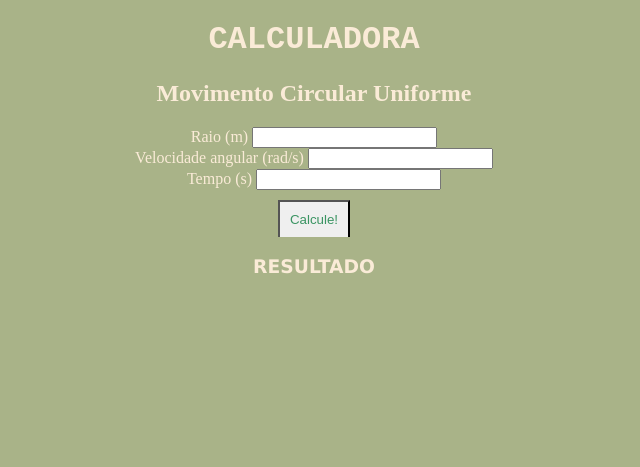
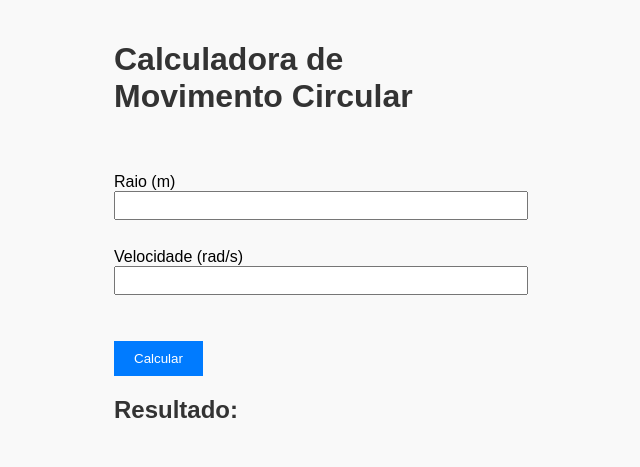
Before and after one commit to isabellafriedrich/cal, a plain HTML site: page index.html in a window 1280 px wide. Shown: the whole page, without its empty margins (326-966 px from the left). Drawn offline with Linux system fonts and the light colour scheme.

Commit message:
Add files via upload

```diff
--- a/index.html
+++ b/index.html
@@ -2,35 +2,40 @@
 <html lang="pt-br">
 <head>
     <meta charset="UTF-8">
-    <meta http-equiv="X-UA-Compatible" content="IE=edge">
-    <meta name="viewport" content="width=device-width, initial-scale=1.0">
-    <title>Calculadora de Movimento Circular Uniforme</title>
-    <link rel="stylesheet" href="style.css">
-    <script src="script.js"></script>
+    <meta name="viewport" content="width=device-width, initial-scale=1.0"> <!--Define a configuração da viewport para dispositivos móveis.-->
+    <script src="script.js"></script> <!-- Inclui o arquivo "script.js". -->
+    <link rel="stylesheet" href="style.css"> <!-- Vincula o arquivo "style.css". -->
+    <title>Calculadora de Movimento Circular</title> <!-- Define o título da página exibido na aba do navegador. -->
 </head>
+
 <body>
-    <h1>CALCULADORA</h1>
-    <h2>Movimento Circular Uniforme</h2>
-    <form action="#" method="post"  id="formulario">
+    <h1>Calculadora de Movimento Circular</h1> <!-- Título principal da página. -->
 
-    <div class="R" id="R">
-       <label for="raio">Raio (m)        <input type="number"></label>
+    <br> <!-- Espaço. -->
+    <br>
+
+    <div class="r"> <!-- Separa uma classe para r (raio). -->
+        <label for="raio">Raio (m)<input type="number" name="raio"></label>
+        <!-- Um campo de entrada de número para inserir o raio. -->
     </div>
 
-    <div class="ω" id="ω">
-       <label for="velocidadeAngular">Velocidade angular (rad/s)        <input type="number"></label>
+    <br>
+
+    <div class="v"> <!-- Separa uma classe para v (velocidade). -->
+        <label for="velocidade">Velocidade (rad/s)<input type="number" name="velocidade"></label>
+        <!-- Um campo de entrada de número para inserir a velocidade. -->
     </div>
 
-    <div class="T" id="T">
-        <label for="tempo">Tempo (s)        <input type="number"></label>
-    </div>
+    <br>
+    <br>
 
-     <button type="button"   id="calcular">Calcule!</button>
-    </form>
+    <button class="botao" type="button" onclick="calcular()">Calcular</button>
+    <!-- Um botão que chama a função "calcular" quando clicado. -->
+    <!-- onclick: executa determinada funcionalidade quando um botão é clicado.. -->
 
-    <div>
-        <h3>RESULTADO</h3>
-        <p id="resultado"></p>
-    </div>
+    <br>
+
+    <h2>Resultado:</h2> <!-- Título secundário para o resultado. -->
+    <p id="aceleracaoCentripeta"></p> <!-- Um parágrafo com um ID "aceleracaoCentripeta" para exibir o resultado. -->
 </body>
 </html>
--- a/script.js
+++ b/script.js
@@ -1,16 +1,17 @@
 function calcular() {
-    const R = Number(document.querySelector("#raio").value); // Raio
-    const ω = Number(document.querySelector("#velocidadeAngular").value); // Velocidade Angular
-    const T = Number(document.querySelector("#tempo").value); // Tempo
+    // Obtém o valor do raio do elemento de entrada.
+    // A função parseFloat analisa um argumento (convertendo-o para uma string primeiro caso necessário) e retorna um número de ponto flutuante (número decimal).
+    // Document.querySelector: Retorna o primeiro elemento dentro do documento.
+    const r = parseFloat(document.querySelector("input[name='raio']").value);
 
-    const v = ω * R ; // Velocidade
-    const a = ω / T ;  // Aceleração
+    // Obtém o valor da velocidade do elemento de entrada.
+    const v = parseFloat(document.querySelector("input[name='velocidade']").value);
 
-    document.querySelector("#velocidadefinal").textContent = "Velocidade:" + y.toFixed(2);
-    document.querySelector("#aceleração").textContent = "Aceleração: " + x.toFixed(2);
+    // Calcula a aceleração centrípeta usando a fórmula A = r * v^2.
+    const aceleracaoCentripeta = r * Math.pow(v, 2);
+
+    // Exibe o resultado no elemento HTML com o ID "aceleracaoCentripeta".
+    // document.getElementById: Retorna a referência do elemento através do seu ID.
+    // innerText: retorna apenas o texto. Utiliza-se quando queremos buscar apenas o texto visível disponível no elemento.
+    document.getElementById("aceleracaoCentripeta").innerText = "Aceleração Centrípeta: " + aceleracaoCentripeta.toFixed(2) + " m/s²";
 }
-
-document.addEventListener("DOMContentLoaded", () => {
-    const calcularButton = document.querySelector("#Calcule!");
-    calcularButton.addEventListener("click", calcular);
-});
--- a/style.css
+++ b/style.css
@@ -1,54 +1,44 @@
-body{
-    background-color: #a9b388;
+body {
+    font-family: Arial, sans-serif;
+    max-width: 400px;
+    margin: 0 auto;
+    padding: 20px;
+    background-color: #f9f9f9;
 }
 
-h1{
-    text-align: center;
-    font-family:'Courier New', Courier, monospace ;
-    color: antiquewhite;
+h1, h2 {
+    color: #333;
 }
 
-h2{
-    text-align: center;
-    font-family:'Times New Roman', Times, serif;
-    color: antiquewhite;
+.r, .v {
+    margin-bottom: 10px;
 }
 
-h3{
-    text-align: center;
-    font-family:'Lucida Sans', 'Lucida Sans Regular', 'Lucida Grande', 'Lucida Sans Unicode', Geneva, Verdana, sans-serif ;
-    color: antiquewhite;
+label {
+    display: block;
 }
 
-.R{
-    position: relative;
-    text-align: center;
-    color: antiquewhite;
+input {
+    width: 100%;
+    padding: 5px;
 }
 
-.ω{
-    position: relative;
-    text-align: center;
-    color: antiquewhite;
+.botao {
+    background-color: #007bff;
+    color: #fff;
+    border: none;
+    padding: 10px 20px;
+    cursor: pointer;
 }
 
-.T{
-    position: relative;
-    text-align: center;
-    color: antiquewhite;
+.botao:hover {
+    background-color: #0056b3;
 }
 
-
-button{
-    justify-content: center;
-    align-items: center;
-    margin-left: auto;
-    margin-right: auto;
-    display: block;
-    margin-top: 10px;
-    text-align: center;
-    border-bottom: #a9b388;
-    padding: 10px;
-    color: rgb(58, 148, 98);
-
+p{
+    font-family: Verdana, Geneva, Tahoma, sans-serif;
+    font-size: 20px;
+    font-weight: bold;
+    color: #ff0000;
+    font-size: 18px;
 }
```
